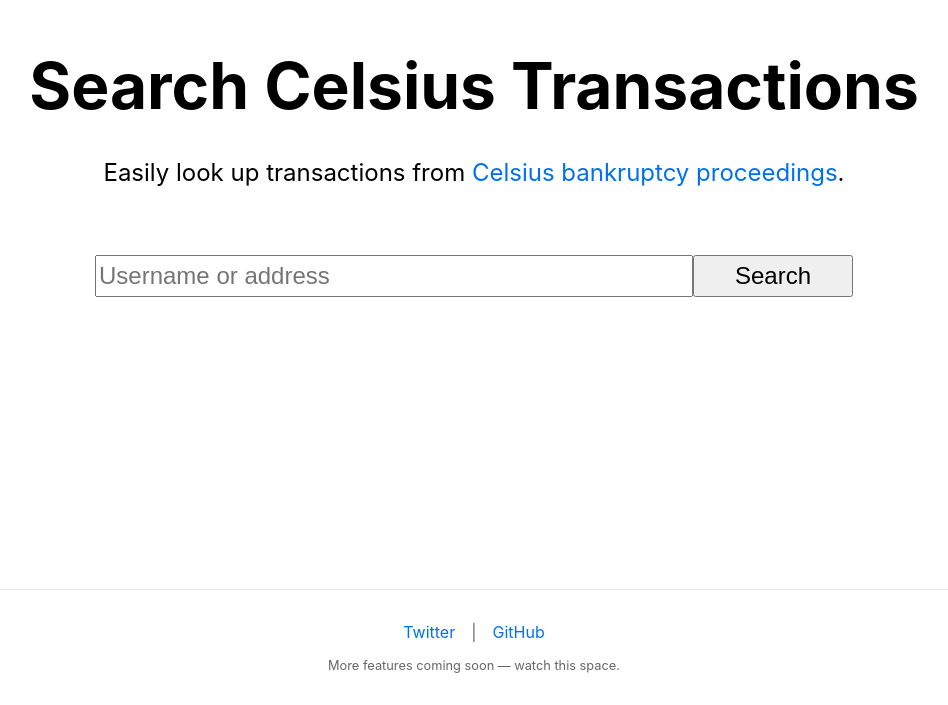
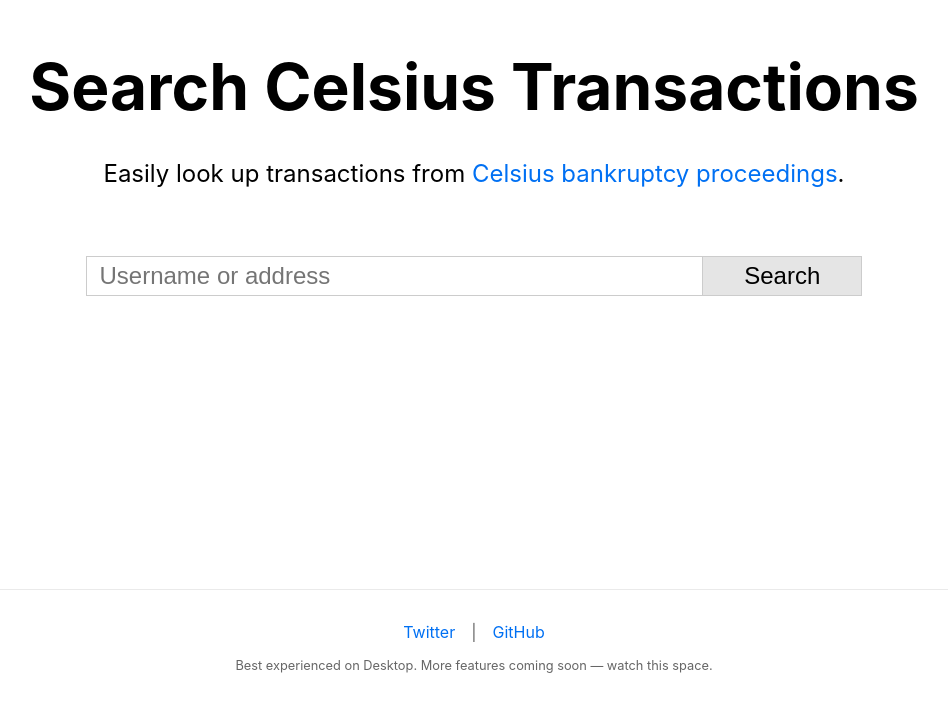
Before and after one commit to 0xHyperbart/celsiustransactions, a Next.js app: page / in a window 1280 px wide. Shown: the part 211-916 px from the top of the page, without its empty margins (166-1114 px from the left). Built offline with nearby package versions, Linux system fonts and the light colour scheme.

Commit message:
improve styling more
improve styling

```diff
--- a/pages/index.js
+++ b/pages/index.js
@@ -142,7 +142,7 @@
           </a>
         </div>
         <div className={styles.small}>
-          More features coming soon &mdash; watch this space.
+          Best experienced on Desktop. More features coming soon &mdash; watch this space.
         </div>
       </footer>
     </div>
--- a/styles/Home.module.css
+++ b/styles/Home.module.css
@@ -7,7 +7,14 @@
 
 .transactions td, .transactions th {
   border: 1px solid #ccc;
-  padding: 0 1rem;
+  padding: 0.5rem 1rem;
+}
+.transactions tr:hover {
+  background-color: rgb(239,239,239);
+}
+
+.transactions thead {
+  background-color: rgb(229,229,229);
 }
 
 .main {
@@ -94,12 +101,19 @@
 .inputbox {
   line-height: 1.5;
   font-size: 1.5rem;
+  border: 1px solid #ccc;
+  border-right: none;
+  padding-left: 0.8rem;
+  padding-right: 0.8rem;
 }
 
 .searchButton {
   line-height: 1.5;
   font-size: 1.5rem;
   width: 10rem;
+  border: 1px solid #ccc;
+  background-color: rgb(229,229,229);
+  font-weight: 500;
 }
 
 .code {
```
